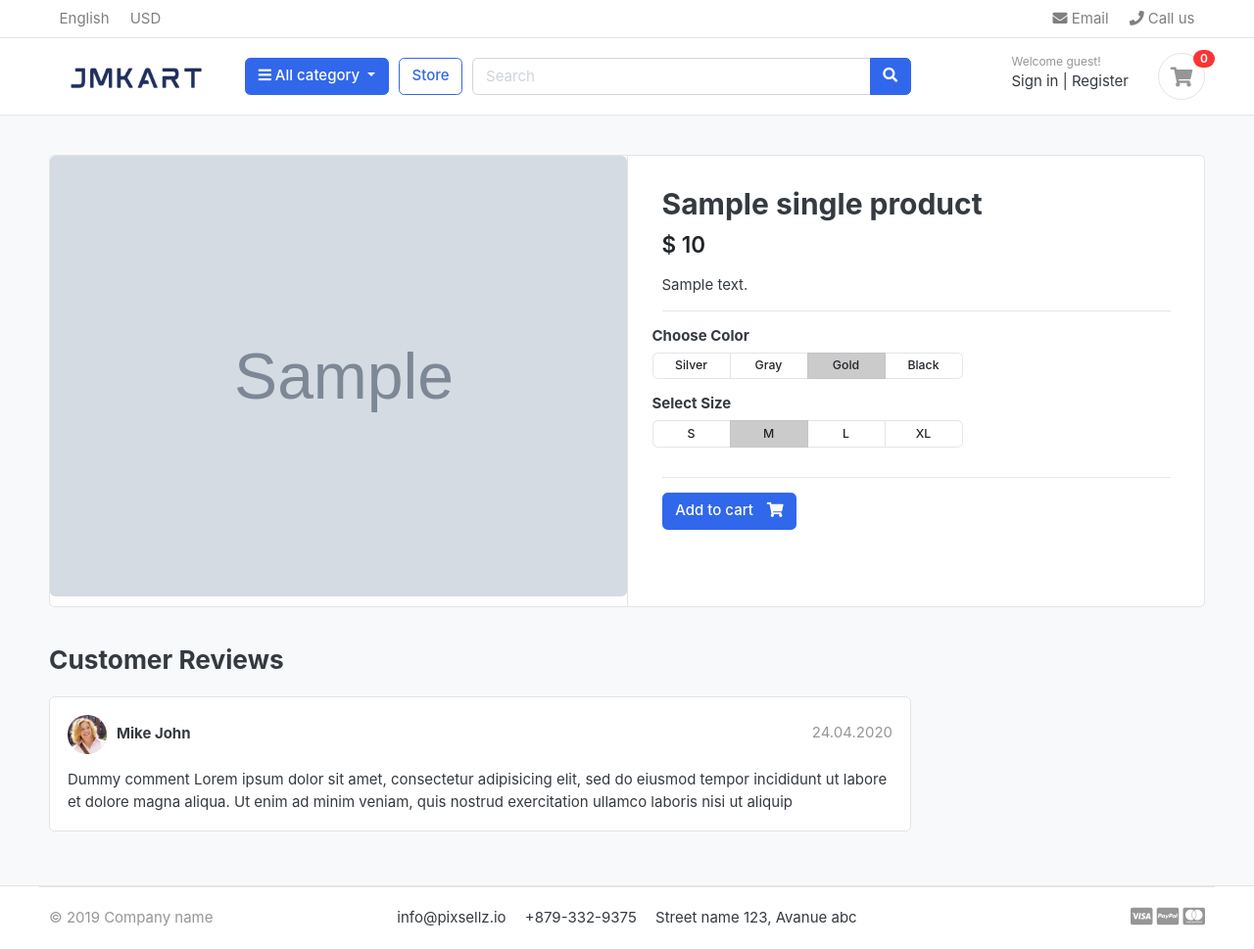
After one commit to jasphil597-dev/JMKart, a Django app: template templates/store/product_detail.html in a window 1280 px wide. The commit adds this page. Shown: the whole page at 98% size. Run offline with Django 5.2, Linux system fonts and the light colour scheme; the template is opened without the code that fills it: most values are stand-ins (such as "Sample title", 1, 10 or a date in 2020); grey boxes marked "Sample" are stand-in pictures; some libraries are stand-ins or nearby versions; some web fonts are replaced.

Commit message:
feat(product): add single product view, URL, and detail page
- Created product detail view to display individual product info
- Configured URL pattern for product detail routes
- Designed and linked product detail template
- Integrated dynamic data (image, price, description)

```diff
--- a/store/models.py
+++ b/store/models.py
@@ -1,5 +1,6 @@
 from django.db import models
 from category.models import Category
+from django.urls import reverse
 
 # Create your models here.
 
@@ -15,5 +16,8 @@ class Product(models.Model):
   created_date    = models.DateTimeField(auto_now_add=True)
   modified_date    = models.DateTimeField(auto_now=True)
 
+  def get_url(self):
+    return reverse('product_detail', args=[self.category.slug, self.slug])
+
   def __str__(self):
     return self.product_name
--- a/store/urls.py
+++ b/store/urls.py
@@ -1,9 +1,9 @@
-
 from django.urls import path
 from . import views
 
 
 urlpatterns = [
-    path('', views.store, name = 'store'),
-    path('<slug:category_slug>/', views.store, name = 'products_by_category'),
+    path('', views.store, name='store'),
+    path('<slug:category_slug>/', views.store, name='products_by_category'),
+    path('<slug:category_slug>/<slug:product_slug>/', views.product_detail, name='product_detail'),
 ]
--- a/templates/includes/navbar.html
+++ b/templates/includes/navbar.html
@@ -46,7 +46,7 @@
 		<div class="container">
 			<div class="row align-items-center">
 				<div class="col-lg-2 col-md-3 col-6">
-					<a href="./" class="brand-wrap">
+					<a href="{% url 'home' %}" class="brand-wrap">
 						<img class="logo" src="{% static './images/logo5.png' %}" />
 					</a>
 					<!-- brand-wrap.// -->
@@ -79,7 +79,7 @@
 					<!-- category-wrap.// -->
 				</div>
 				<!-- col.// -->
-				<a href="./store.html" class="btn btn-outline-primary">Store</a>
+				<a href="{% url 'store' %}" class="btn btn-outline-primary">Store</a>
 				<div class="col-lg col-md-6 col-sm-12 col">
 					<form action="#" class="search">
 						<div class="input-group w-100">
--- /dev/null
+++ b/templates/store/product_detail.html
@@ -0,0 +1,132 @@
+{% extends 'base.html' %} {% block content %} {% load static %}
+
+<section class="section-content padding-y bg">
+	<div class="container">
+		<!-- ============================ COMPONENT 1 ================================= -->
+		<div class="card">
+			<div class="row no-gutters">
+				<aside class="col-md-6">
+					<article class="gallery-wrap">
+						<div class="img-big-wrap">
+							<a href="#"><img src="{{ single_product.images.url }}" /></a>
+						</div>
+						<!-- img-big-wrap.// -->
+					</article>
+					<!-- gallery-wrap .end// -->
+				</aside>
+				<main class="col-md-6 border-left">
+					<article class="content-body">
+
+						<h2 class="title">{{ single_product.product_name }}</h2>
+
+						<div class="mb-3">
+							<var class="price h4">$ {{single_product.price}}</var>
+						</div>
+
+						<p>{{ single_product.description }}</p>
+
+						<hr />
+						<div class="row">
+							<div class="item-option-select">
+								<h6>Choose Color</h6>
+								<div
+									class="btn-group btn-group-sm btn-group-toggle"
+									data-toggle="buttons"
+								>
+									<label class="btn btn-light">
+										<input type="radio" name="radio_color" /> Silver
+									</label>
+									<label class="btn btn-light">
+										<input type="radio" name="radio_color" /> Gray
+									</label>
+									<label class="btn btn-light active">
+										<input type="radio" name="radio_color checked" /> Gold
+									</label>
+									<label class="btn btn-light">
+										<input type="radio" name="radio_color" /> Black
+									</label>
+								</div>
+							</div>
+						</div>
+						<!-- row.// -->
+						<div class="row">
+							<div class="item-option-select">
+								<h6>Select Size</h6>
+								<div
+									class="btn-group btn-group-sm btn-group-toggle"
+									data-toggle="buttons"
+								>
+									<label class="btn btn-light">
+										<input type="radio" name="radio_color" /> S
+									</label>
+									<label class="btn btn-light active">
+										<input type="radio" name="radio_color" checked /> M
+									</label>
+									<label class="btn btn-light">
+										<input type="radio" name="radio_color" /> L
+									</label>
+									<label class="btn btn-light">
+										<input type="radio" name="radio_color" /> XL
+									</label>
+								</div>
+							</div>
+						</div>
+						<!-- row.// -->
+						<hr />
+						<a href="./product-detail.html" class="btn btn-primary">
+							<span class="text">Add to cart</span>
+							<i class="fas fa-shopping-cart"></i>
+						</a>
+					</article>
+					<!-- product-info-aside .// -->
+				</main>
+				<!-- col.// -->
+			</div>
+			<!-- row.// -->
+		</div>
+		<!-- card.// -->
+		<!-- ============================ COMPONENT 1 END .// ================================= -->
+
+<br>
+
+<div class="row">
+			<div class="col-md-9">
+
+	<header class="section-heading">
+		<h3>Customer Reviews </h3>
+
+	</header>
+
+	<article class="box mb-3">
+		<div class="icontext w-100">
+			<img src="{% static './images/avatars/avatar1.jpg' %}" class="img-xs icon rounded-circle">
+			<div class="text">
+				<span class="date text-muted float-md-right">24.04.2020 </span>
+				<h6 class="mb-1">Mike John </h6>
+
+			</div>
+		</div> <!-- icontext.// -->
+		<div class="mt-3">
+			<p>
+				Dummy comment Lorem ipsum dolor sit amet, consectetur adipisicing elit, sed do eiusmod
+				tempor incididunt ut labore et dolore magna aliqua. Ut enim ad minim veniam,
+				quis nostrud exercitation ullamco laboris nisi ut aliquip
+			</p>
+		</div>
+	</article>
+
+
+
+	</div> <!-- col.// -->
+</div> <!-- row.// -->
+
+
+</div> <!-- container .//  -->
+</section>
+<!-- ========================= SECTION CONTENT END// ========================= -->
+
+
+</div>
+</section>
+
+{% endblock %}
--- a/templates/store/store.html
+++ b/templates/store/store.html
@@ -164,12 +164,14 @@
 					<div class="col-md-4">
 						<figure class="card card-product-grid">
 							<div class="img-wrap">
-								<img src="{{ product.images.url }}" />
+								<a href="{{ product.get_url }}"
+									><img src="{{ product.images.url }}"
+								/></a>
 							</div>
 							<!-- img-wrap.// -->
 							<figcaption class="info-wrap">
 								<div class="fix-height">
-									<a href="./product-detail.html" class="title"
+									<a href="{{ product.get_url }}" class="title"
 										>{{ product.product_name }}</a
 									>
 									<div class="price-wrap mt-2">
```
Also changed, not shown: store/views.py (+12 -0 lines), templates/home.html (+7 -7 lines), jmkart/static/images/banners/cover.jpg (added).
